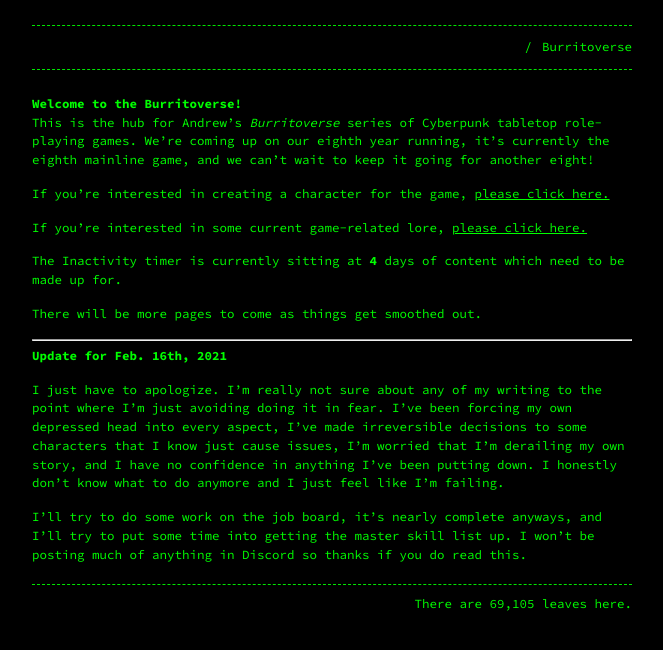
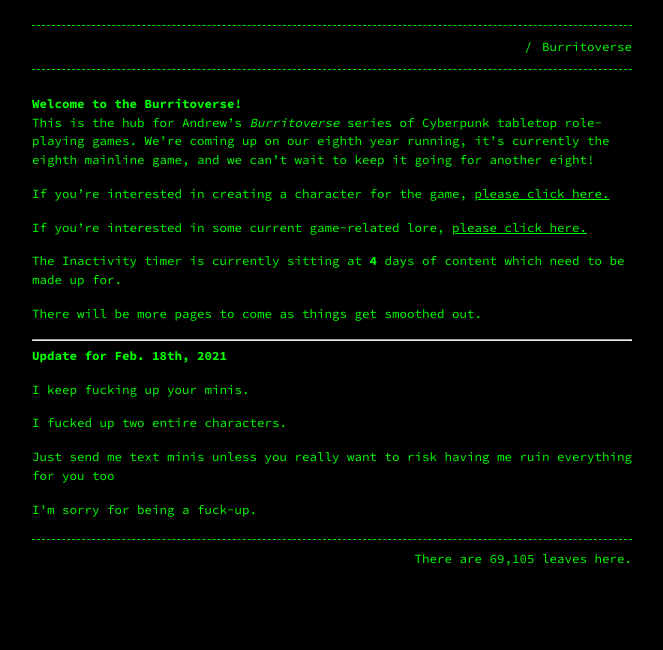
Before and after one commit to Terwilliger69105/69105.github.io, a Jekyll site: the page built from burritoverse.md, in a window 1280 px wide. Shown: the top 650 px of the page, without its empty margins (308-971 px from the left). Built offline with Jekyll 4.4.1, drawn with Linux system fonts in a browser that asks for light colours; our own code applies the rules of GitHub Pages for plain Markdown files.

Commit message:
Update burritoverse.md

```diff
--- a/burritoverse.md
+++ b/burritoverse.md
@@ -17,8 +17,12 @@ There will be more pages to come as things get smoothed out.
 
 ---
 
-**Update for Feb. 16th, 2021**
+**Update for Feb. 18th, 2021**
 
-I just have to apologize. I'm really not sure about any of my writing to the point where I'm just avoiding doing it in fear. I've been forcing my own depressed head into every aspect, I've made irreversible decisions to some characters that I know just cause issues, I'm worried that I'm derailing my own story, and I have no confidence in anything I've been putting down. I honestly don't know what to do anymore and I just feel like I'm failing.
+I keep fucking up your minis.
 
-I'll try to do some work on the job board, it's nearly complete anyways, and I'll try to put some time into getting the master skill list up. I won't be posting much of anything in Discord so thanks if you do read this.
+I fucked up two entire characters.
+
+Just send me text minis unless you really want to risk having me ruin everything for you too
+
+I'm sorry for being a fuck-up.
```
